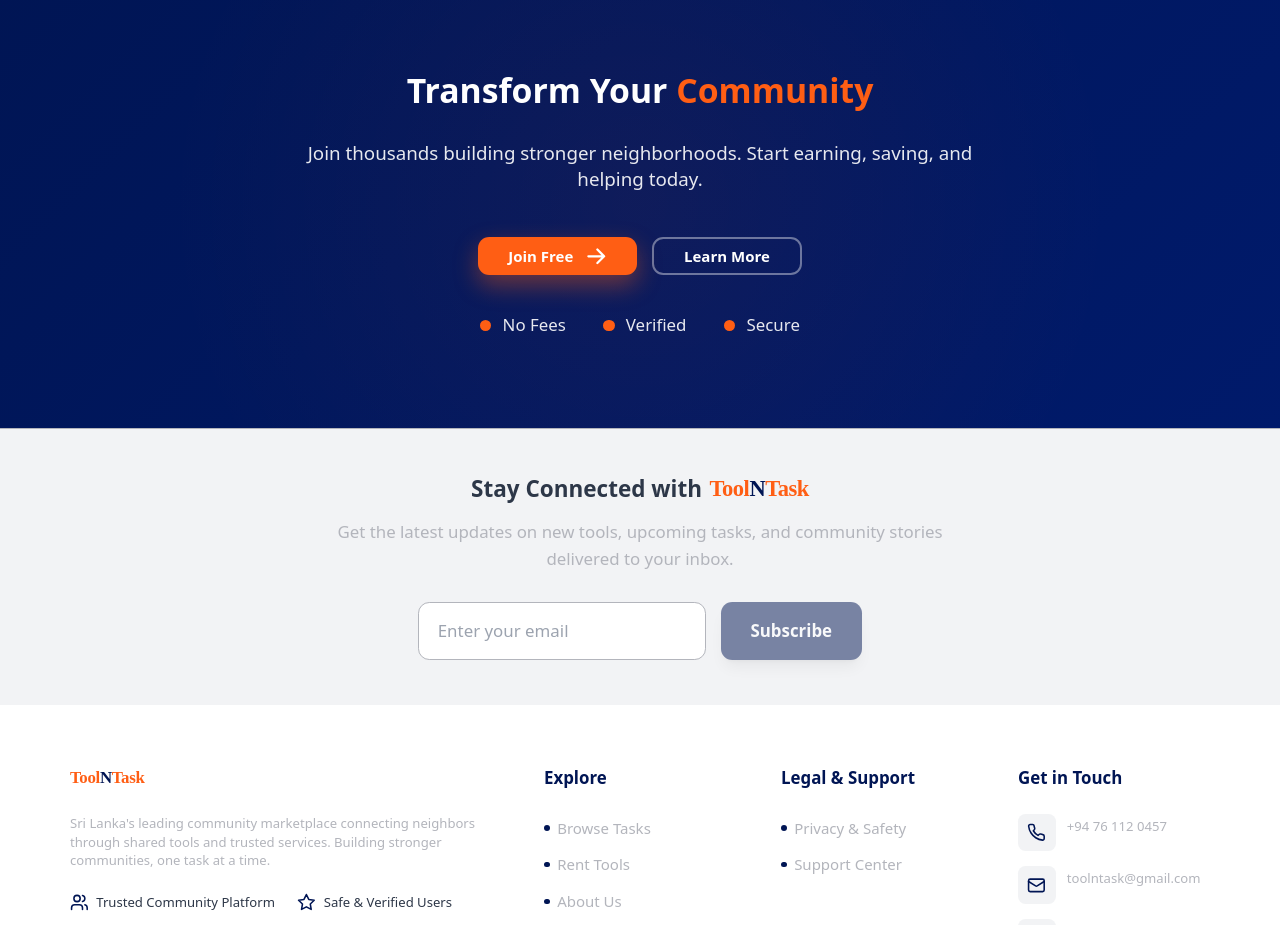
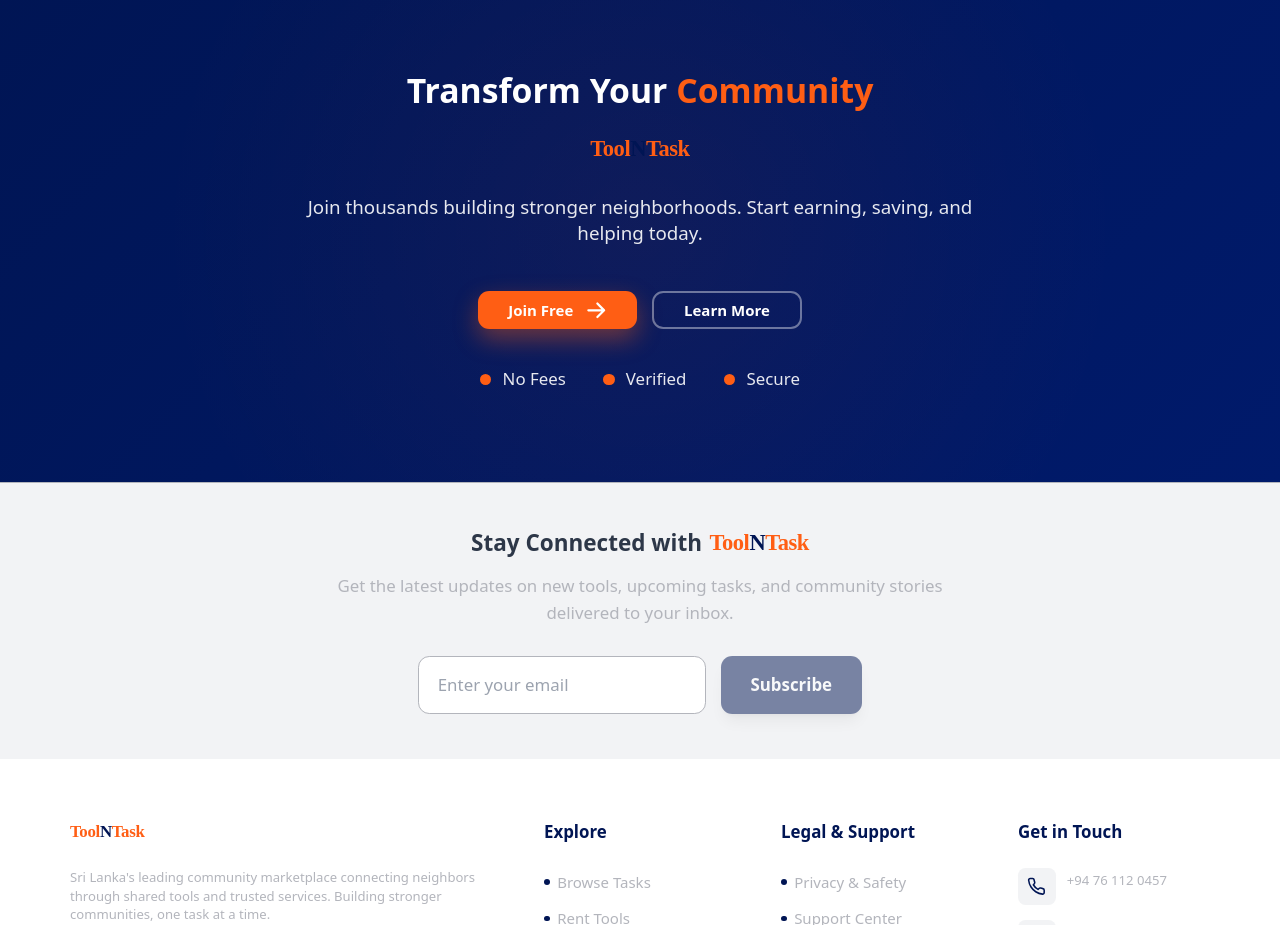
Before and after one commit to SeneshFitzroy/ToolnTask, a Next.js app: page / in a window 1280 px wide. Shown: the part 2000-2925 px from the top of the page. Built offline with nearby package versions, Linux system fonts and the light colour scheme; no server answers; the database is empty; a web font is replaced by a local one.

Commit message:
feat: Enhanced pages/Home.tsx,  - Detailed changes: diff --git a/pages/Home.tsx b/pages/Home.tsx index... at  0:59:34.34 Mon 07/21/2025

```diff
--- a/pages/Home.tsx
+++ b/pages/Home.tsx
@@ -495,6 +495,9 @@
             <h2 className="text-xl sm:text-2xl md:text-3xl lg:text-4xl font-bold mb-6 sm:mb-8 leading-tight" style={{ color: '#FFFFFF' }}>
               Transform Your{' '}
               <span style={{ color: '#FF5E14' }}>Community</span>
+              <div className="mt-4">
+                <Logo size="large" className="inline-block" />
+              </div>
             </h2>
 
             {/* Short Description */}
```
